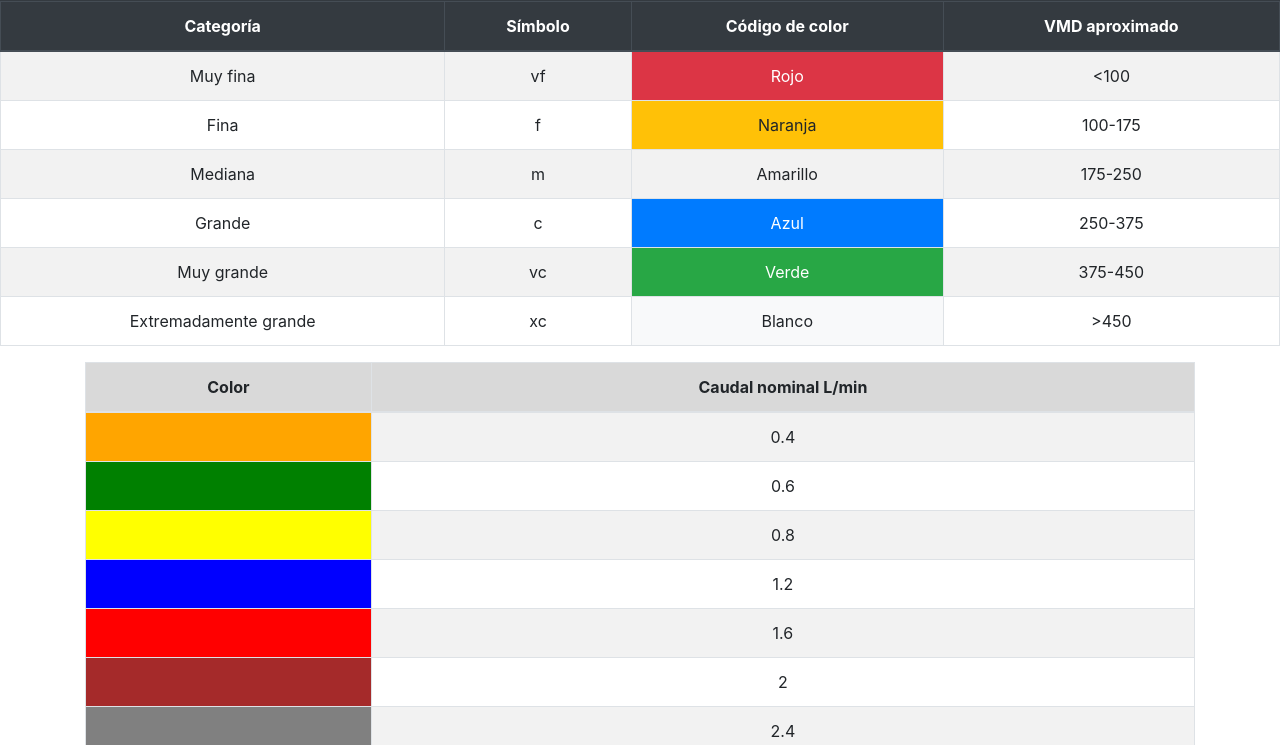
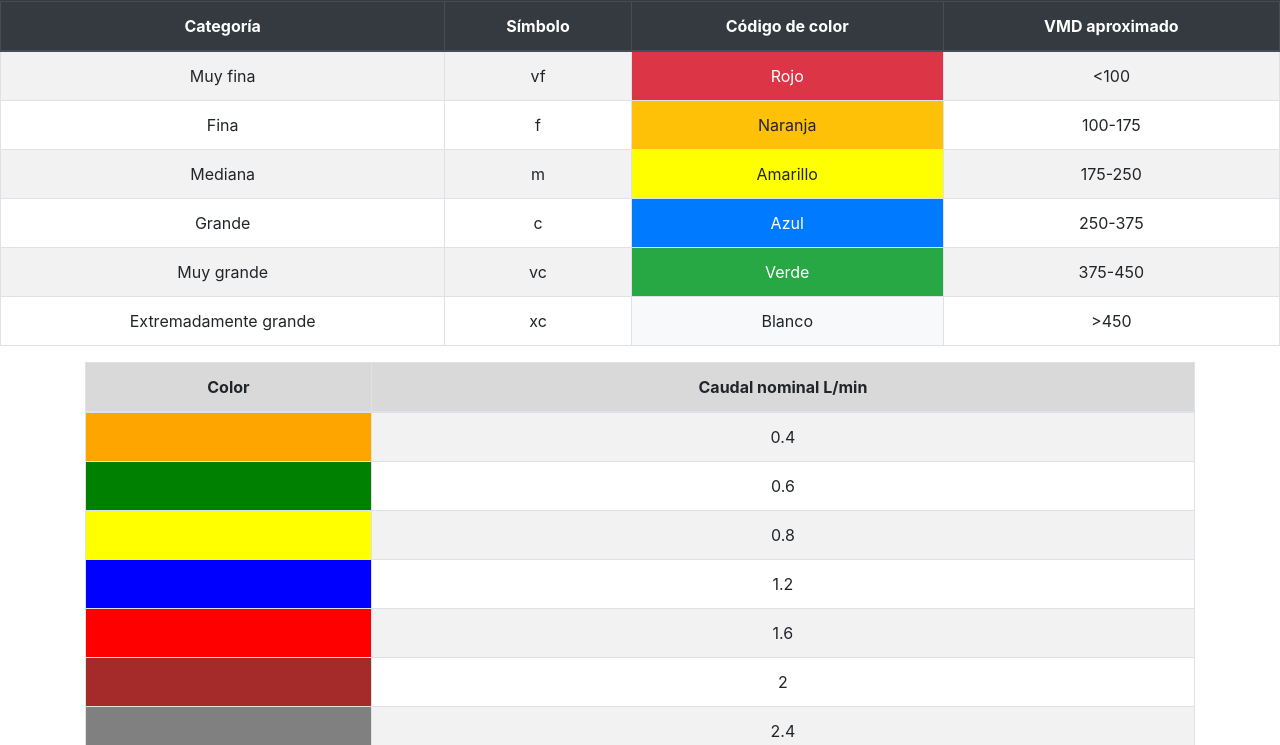
Before and after one commit to CariniGuido/deltaT, a plain HTML site: page info.html in a window 1280 px wide. Shown: the part 55-800 px from the top of the page. Drawn offline with nearby package versions, Linux system fonts and the light colour scheme.

Commit message:
amarillo

```diff
--- a/info.html
+++ b/info.html
@@ -71,7 +71,7 @@
             <tr>
               <td>Mediana</td>
               <td>m</td>
-              <td class="bg-yellow">Amarillo</td>
+              <td style="background-color: #FFFF00;">Amarillo</td>
               <td>175-250</td>
             </tr>
             <tr>
```
